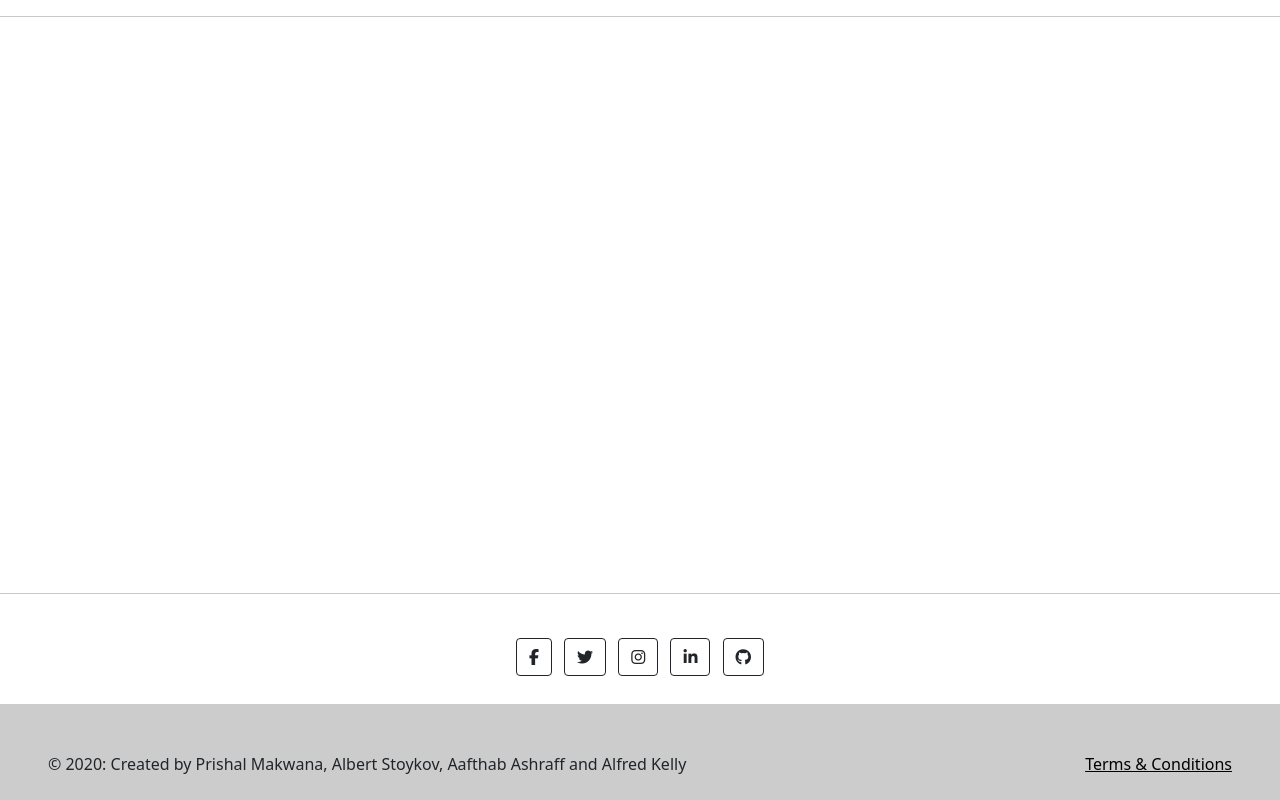
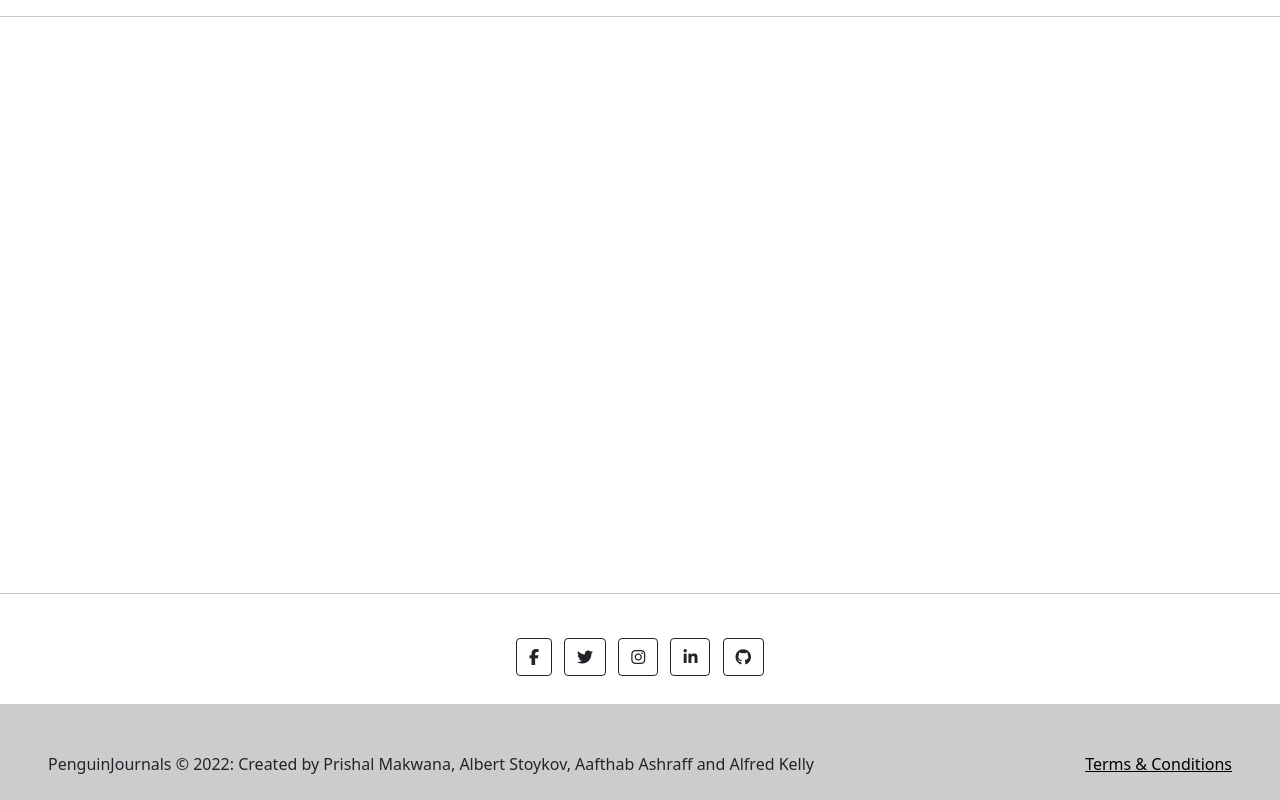
Before and after one commit to iAmash412/Lap1Project, a plain HTML site: page client/index.html in a window 1280 px wide. Drawn offline with nearby package versions, Linux system fonts and the light colour scheme.

Commit message:
footer is done

```diff
--- a/client/index.html
+++ b/client/index.html
@@ -50,7 +50,7 @@
 
     <!-- Copyright -->
     <div class="p-5" style="background-color: rgba(0, 0, 0, 0.2);">
-      <p style="float: left;">© 2020: Created by Prishal Makwana, Albert Stoykov, Aafthab Ashraff and Alfred Kelly</p>
+      <p style="float: left;"> PenguinJournals © 2022: Created by Prishal Makwana, Albert Stoykov, Aafthab Ashraff and Alfred Kelly</p>
       <a href="http://bbc.co.uk" style="float: right; color: black;">Terms & Conditions</a>
     </div>
     <!-- Copyright -->
```
